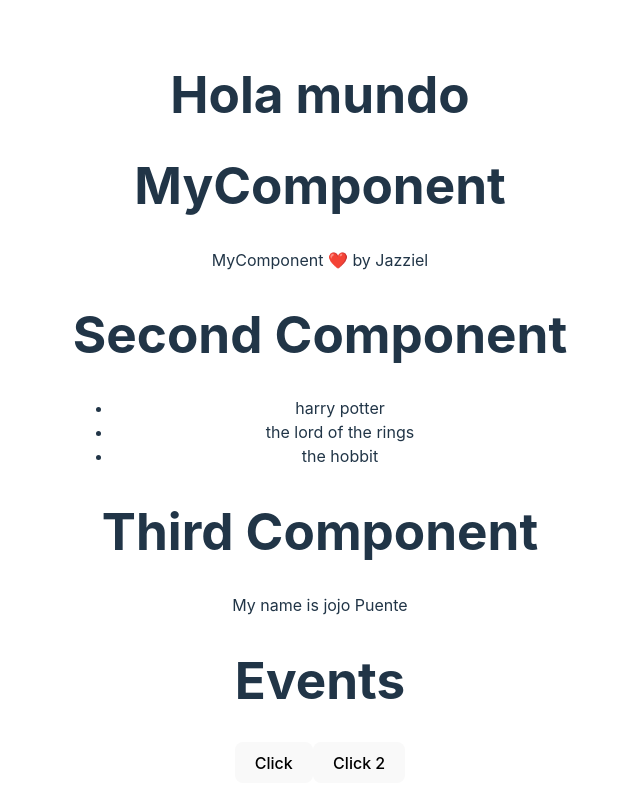
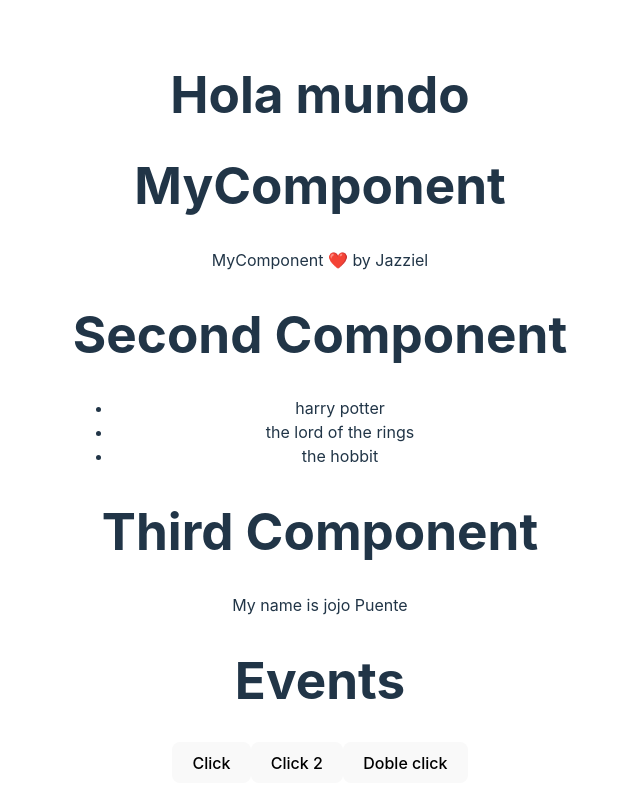
Before and after one commit to jazzielp/Curso-react, a React (Vite) app: page / in a window 1280 px wide. Shown: the top 808 px of the page, without its empty margins (320-960 px from the left). Built offline with nearby package versions, Linux system fonts and the light colour scheme.

Commit message:
Double click event

```diff
--- a/src/EventsComponents.jsx
+++ b/src/EventsComponents.jsx
@@ -5,8 +5,12 @@ function EventsComponents() {
     return (
         <div>
             <h1>Events</h1>
+            {/* Evento onClick con una función anonima */}
             <button onClick={() => console.log('Click')}>Click</button>
+            {/* Evento onClick con una función declarada */}
             <button onClick={handleClick}>Click 2</button>
+            {/* Evento onDobleClick con una función anonima */}
+            <button onDoubleClick={() => console.log('doble click')}>Doble click</button>
         </div>
     )
 }
```
